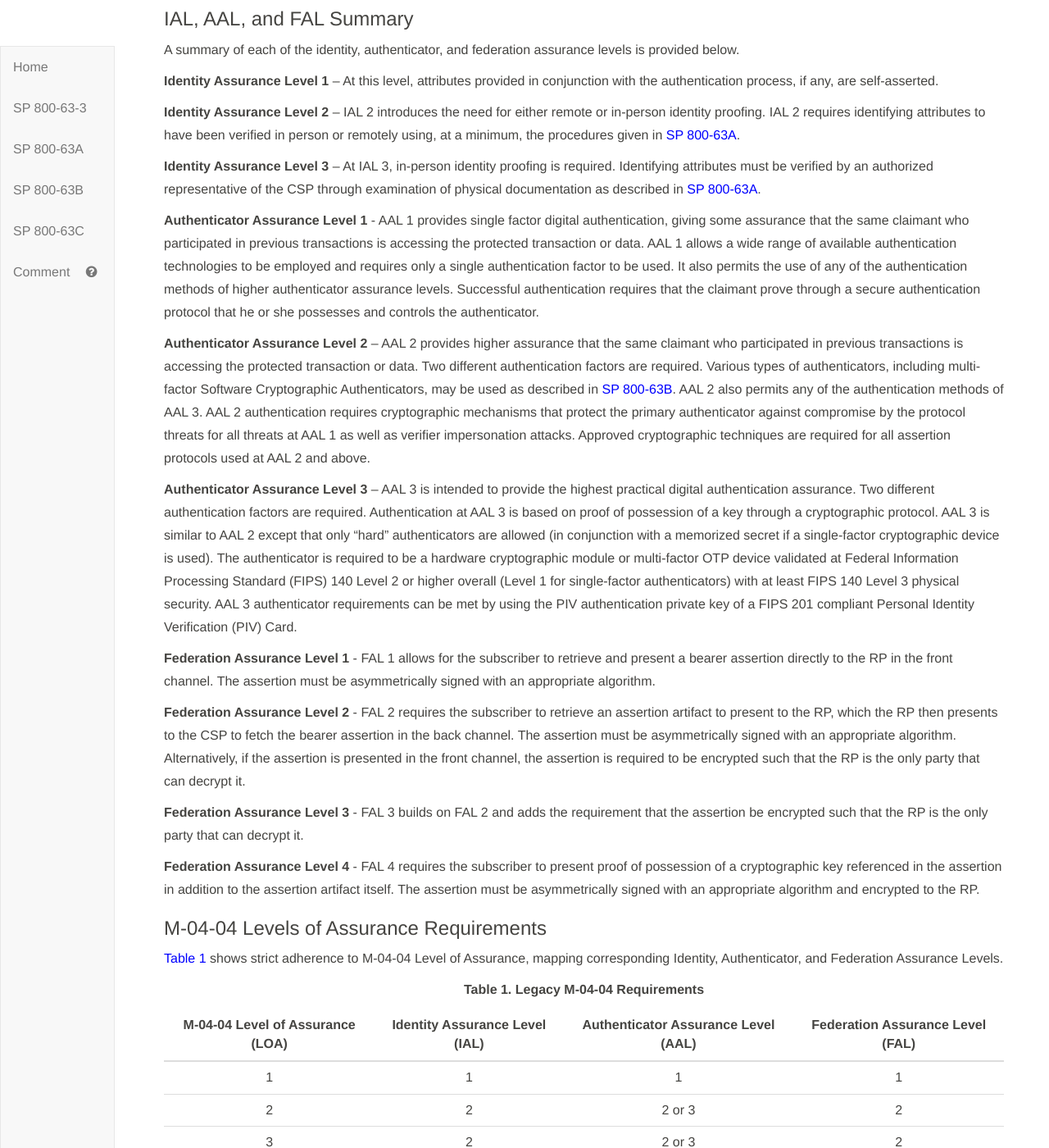
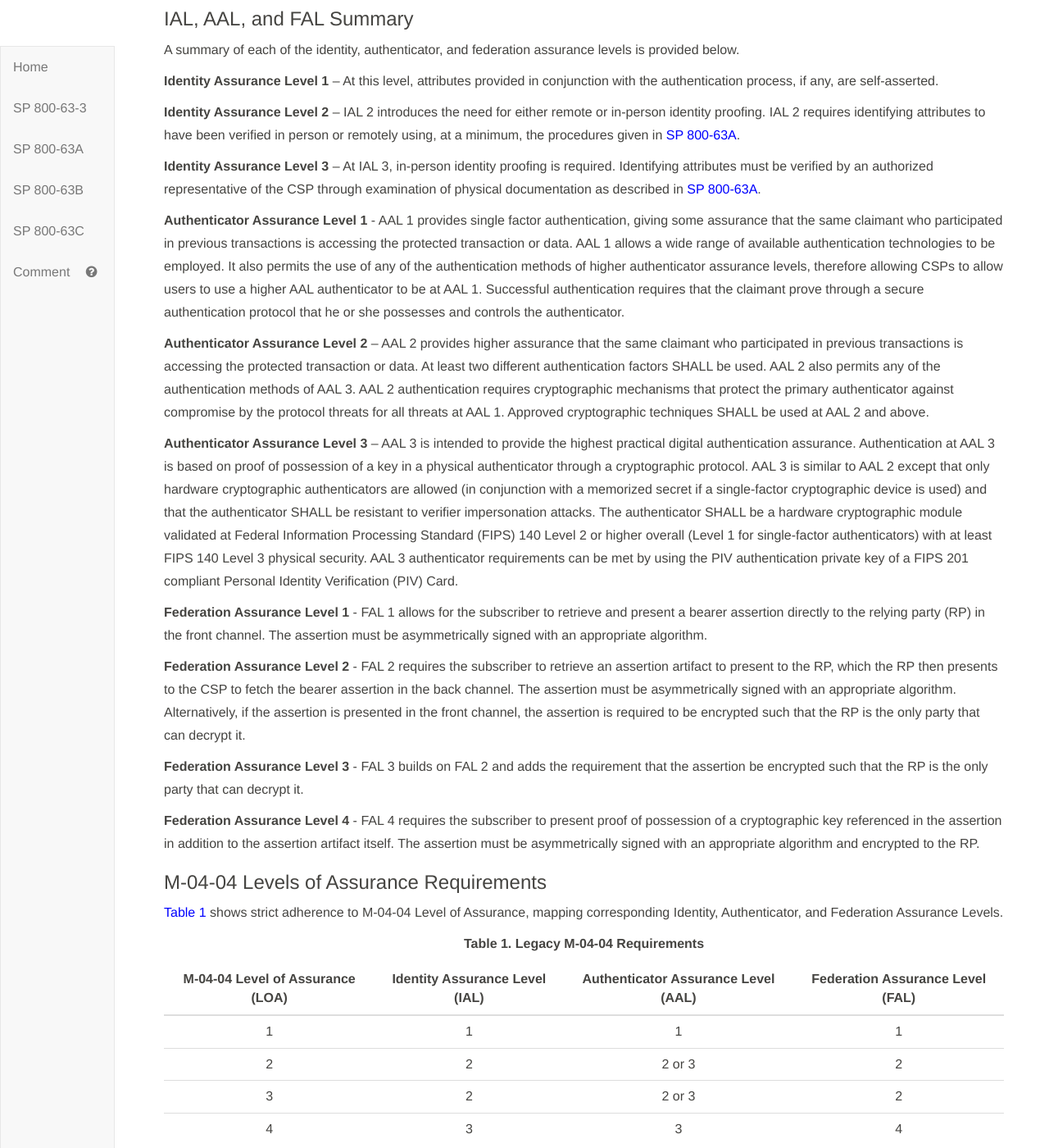
Before and after one commit to usnistgov/800-63-3, a Jekyll site: the page built from sp800-63-3.md, in a window 1280 px wide and 1400 px high, scrolled down 4474 px. Shown: the whole window at 82% size. Built offline with Jekyll 4.4.1, drawn with Linux system fonts in a browser that asks for light colours; some of the changed text lies outside the part shown.

Commit message:
Correct AAL descriptions in executive summary Other minor edits

```diff
--- a/sp800-63-3/cover.md
+++ b/sp800-63-3/cover.md
@@ -208,13 +208,13 @@ A summary of each of the identity, authenticator, and federation assurance level
 
 **Identity Assurance Level 3** – At IAL 3, in-person identity proofing is required. Identifying attributes must be verified by an authorized representative of the CSP through examination of physical documentation as described in [SP 800-63A](sp800-63a.html).
 
-**Authenticator Assurance Level 1** - AAL 1 provides single factor digital authentication, giving some assurance that the same claimant who participated in previous transactions is accessing the protected transaction or data. AAL 1 allows a wide range of available authentication technologies to be employed and requires only a single authentication factor to be used. It also permits the use of any of the authentication methods of higher authenticator assurance levels. Successful authentication requires that the claimant prove through a secure authentication protocol that he or she possesses and controls the authenticator.
+**Authenticator Assurance Level 1** - AAL 1 provides single factor authentication, giving some assurance that the same claimant who participated in previous transactions is accessing the protected transaction or data. AAL 1 allows a wide range of available authentication technologies to be employed. It also permits the use of any of the authentication methods of higher authenticator assurance levels, therefore allowing CSPs to allow users to use a higher AAL authenticator to be at AAL 1. Successful authentication requires that the claimant prove through a secure authentication protocol that he or she possesses and controls the authenticator.
 
-**Authenticator Assurance Level 2** – AAL 2 provides higher assurance that the same claimant who participated in previous transactions is accessing the protected transaction or data. Two different authentication factors are required. Various types of authenticators, including multi-factor Software Cryptographic Authenticators, may be used as described in [SP 800-63B](sp800-63b.html). AAL 2 also permits any of the authentication methods of AAL 3. AAL 2 authentication requires cryptographic mechanisms that protect the primary authenticator against compromise by the protocol threats for all threats at AAL 1 as well as verifier impersonation attacks. Approved cryptographic techniques are required for all assertion protocols used at AAL 2 and above.
+**Authenticator Assurance Level 2** – AAL 2 provides higher assurance that the same claimant who participated in previous transactions is accessing the protected transaction or data. At least two different authentication factors SHALL be used. AAL 2 also permits any of the authentication methods of AAL 3. AAL 2 authentication requires cryptographic mechanisms that protect the primary authenticator against compromise by the protocol threats for all threats at AAL 1. Approved cryptographic techniques SHALL be used at AAL 2 and above.
 
-**Authenticator Assurance Level 3** – AAL 3 is intended to provide the highest practical digital authentication assurance. Two different authentication factors are required. Authentication at AAL 3 is based on proof of possession of a key through a cryptographic protocol. AAL 3 is similar to AAL 2 except that only “hard” authenticators are allowed (in conjunction with a memorized secret if a single-factor cryptographic device is used). The authenticator is required to be a hardware cryptographic module or multi-factor OTP device validated at Federal Information Processing Standard (FIPS) 140 Level 2 or higher overall (Level 1 for single-factor authenticators) with at least FIPS 140 Level 3 physical security. AAL 3 authenticator requirements can be met by using the PIV authentication private key of a FIPS 201 compliant Personal Identity Verification (PIV) Card.
+**Authenticator Assurance Level 3** – AAL 3 is intended to provide the highest practical digital authentication assurance. Authentication at AAL 3 is based on proof of possession of a key in a physical authenticator through a cryptographic protocol. AAL 3 is similar to AAL 2 except that only hardware cryptographic authenticators are allowed (in conjunction with a memorized secret if a single-factor cryptographic device is used) and that the authenticator SHALL be resistant to verifier impersonation attacks. The authenticator SHALL be a hardware cryptographic module validated at Federal Information Processing Standard (FIPS) 140 Level 2 or higher overall (Level 1 for single-factor authenticators) with at least FIPS 140 Level 3 physical security. AAL 3 authenticator requirements can be met by using the PIV authentication private key of a FIPS 201 compliant Personal Identity Verification (PIV) Card.
 
-**Federation Assurance Level 1** - FAL 1 allows for the subscriber to retrieve and present a bearer assertion directly to the RP in the front channel. The assertion must be asymmetrically signed with an appropriate algorithm.
+**Federation Assurance Level 1** - FAL 1 allows for the subscriber to retrieve and present a bearer assertion directly to the relying party (RP) in the front channel. The assertion must be asymmetrically signed with an appropriate algorithm.
 
 **Federation Assurance Level 2** - FAL 2 requires the subscriber to retrieve an assertion artifact to present to the RP, which the RP then presents to the CSP to fetch the bearer assertion in the back channel. The assertion must be asymmetrically signed with an appropriate algorithm. Alternatively, if the assertion is presented in the front channel, the assertion is required to be encrypted such that the RP is the only party that can decrypt it.
 
```
Also changed, not shown: other parts of sp800-63-3/cover.md (+3 -3 lines).
